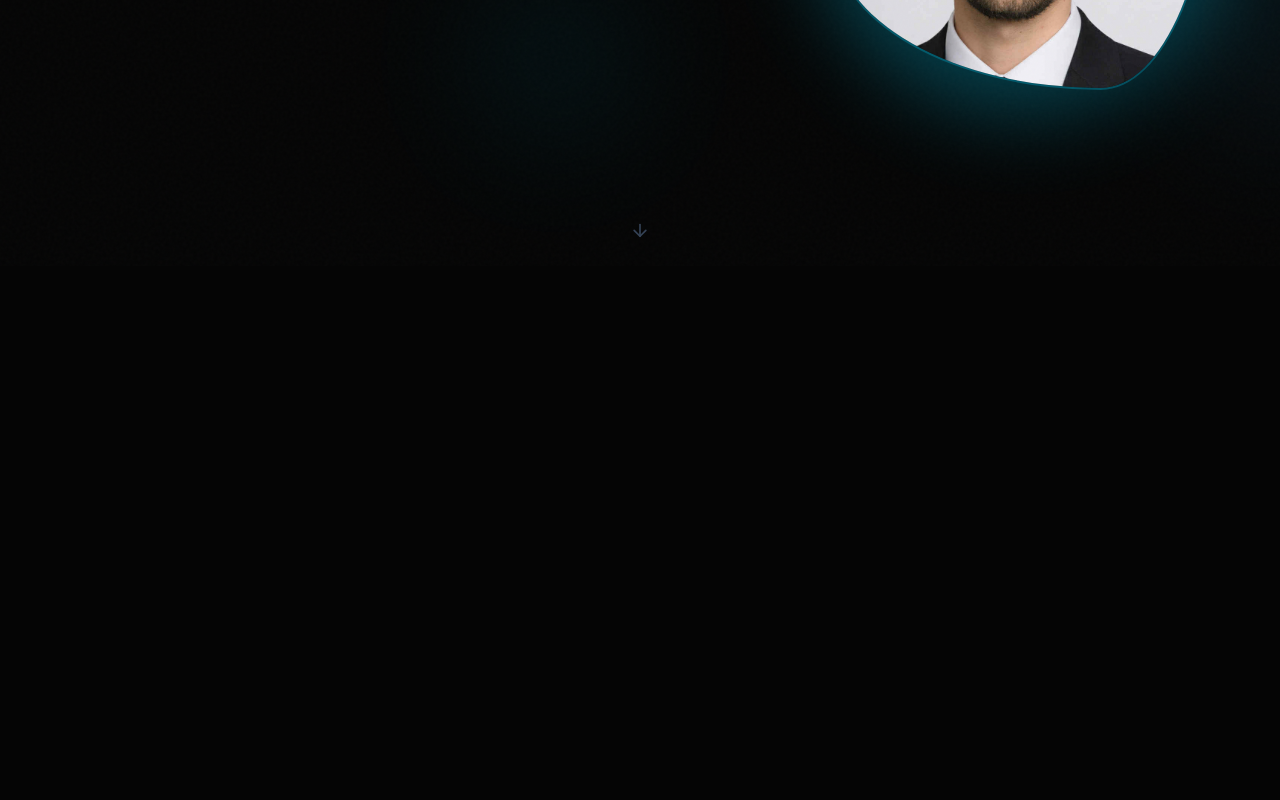
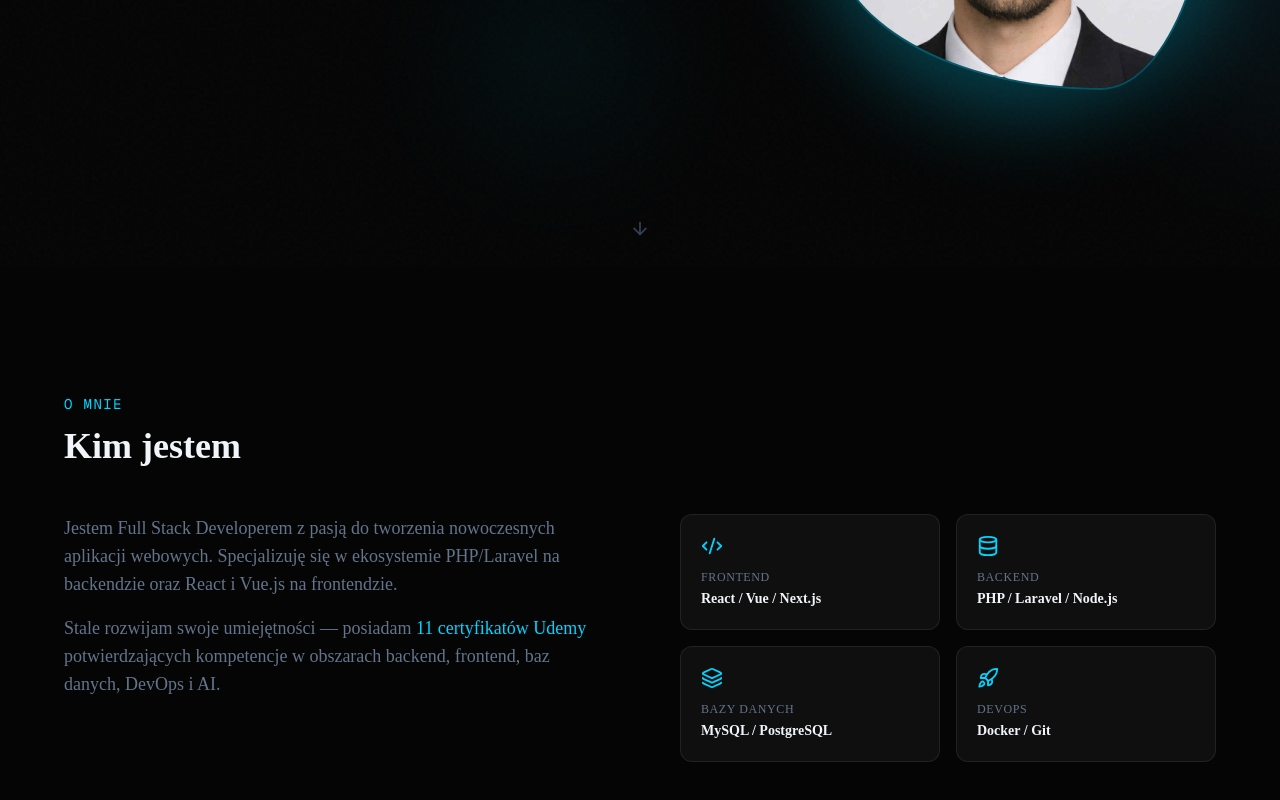
Before and after one commit to daniel-ciupek/CV_daniel_ciupek, a Next.js app: page / in a window 1280 px wide. Shown: the part 534-1334 px from the top of the page. Before the commit the page ends 800 px from the top, so only its background shows below. Built offline with nearby package versions, Linux system fonts and the light colour scheme.

Commit message:
Fix hydration error by extracting Lenis into     client provider

```diff
--- a/src/app/layout.tsx
+++ b/src/app/layout.tsx
@@ -1,8 +1,6 @@
-"use client";
-
-import { useEffect } from "react";
+import type { Metadata } from "next";
 import { Geist, Geist_Mono } from "next/font/google";
-import Lenis from "lenis";
+import LenisProvider from "@/components/layout/LenisProvider";
 import "./globals.css";
 import data from "@/config/data";
 
@@ -16,16 +14,36 @@ const geistMono = Geist_Mono({
   subsets: ["latin"],
 });
 
+export const metadata: Metadata = {
+  title: `${data.personal.name} — ${data.personal.title}`,
+  description:
+    data.personal.bio ||
+    `Portfolio ${data.personal.name} — ${data.personal.title}`,
+  openGraph: {
+    title: `${data.personal.name} — ${data.personal.title}`,
+    description:
+      data.personal.bio ||
+      `Portfolio ${data.personal.name} — ${data.personal.title}`,
+    images: [data.personal.avatar],
+    type: "website",
+  },
+  twitter: {
+    card: "summary_large_image",
+    title: `${data.personal.name} — ${data.personal.title}`,
+  },
+  icons: {
+    icon: "/logo-ciupas.png",
+    apple: "/logo-ciupas.png",
+  },
+};
+
 const jsonLd = {
   "@context": "https://schema.org",
   "@type": "Person",
   name: data.personal.name,
   jobTitle: data.personal.title,
-  url: "",
-  sameAs: [
-    data.personal.github,
-    data.personal.linkedin,
-  ].filter(Boolean),
+  email: data.personal.email,
+  sameAs: [data.personal.github, data.personal.linkedin].filter(Boolean),
 };
 
 export default function RootLayout({
@@ -33,43 +51,16 @@ export default function RootLayout({
 }: Readonly<{
   children: React.ReactNode;
 }>) {
-  useEffect(() => {
-    const lenis = new Lenis({
-      duration: 1.2,
-      easing: (t: number) => Math.min(1, 1.001 - Math.pow(2, -10 * t)),
-    });
-
-    function raf(time: number) {
-      lenis.raf(time);
-      requestAnimationFrame(raf);
-    }
-
-    requestAnimationFrame(raf);
-
-    return () => {
-      lenis.destroy();
-    };
-  }, []);
-
   return (
-    <html lang="pl" className="scroll-smooth">
-      <head>
-        <link rel="icon" href="/logo-ciupas.png" type="image/png" />
-        <link rel="apple-touch-icon" href="/logo-ciupas.png" />
-        <title>{`${data.personal.name} — ${data.personal.title}`}</title>
-        <meta name="description" content={data.personal.bio || `Portfolio ${data.personal.name} — ${data.personal.title}`} />
-        <meta property="og:title" content={`${data.personal.name} — ${data.personal.title}`} />
-        <meta property="og:description" content={data.personal.bio || `Portfolio ${data.personal.name} — ${data.personal.title}`} />
-        <meta property="og:image" content={data.personal.avatar} />
-        <meta property="og:type" content="website" />
-        <meta name="twitter:card" content="summary_large_image" />
+    <html lang="pl">
+      <body
+        className={`${geistSans.variable} ${geistMono.variable} antialiased`}
+      >
         <script
           type="application/ld+json"
           dangerouslySetInnerHTML={{ __html: JSON.stringify(jsonLd) }}
         />
-      </head>
-      <body className={`${geistSans.variable} ${geistMono.variable} antialiased`}>
-        {children}
+        <LenisProvider>{children}</LenisProvider>
       </body>
     </html>
   );
--- a/src/app/page.tsx
+++ b/src/app/page.tsx
@@ -1,5 +1,6 @@
 import Navbar from "@/components/layout/Navbar";
 import Hero from "@/components/features/Hero";
+import About from "@/components/features/About";
 
 export default function Home() {
   return (
@@ -7,6 +8,7 @@ export default function Home() {
       <Navbar />
       <main>
         <Hero />
+        <About />
       </main>
     </>
   );
--- /dev/null
+++ b/src/components/features/About.tsx
@@ -0,0 +1,155 @@
+"use client";
+
+import { motion, type Variants } from "framer-motion";
+import { Code2, Database, Layers, Rocket } from "lucide-react";
+import data from "@/config/data";
+
+const highlights = [
+  {
+    icon: Code2,
+    label: "Frontend",
+    value: "React / Vue / Next.js",
+  },
+  {
+    icon: Database,
+    label: "Backend",
+    value: "PHP / Laravel / Node.js",
+  },
+  {
+    icon: Layers,
+    label: "Bazy danych",
+    value: "MySQL / PostgreSQL",
+  },
+  {
+    icon: Rocket,
+    label: "DevOps",
+    value: "Docker / Git",
+  },
+];
+
+const fadeUp: Variants = {
+  hidden: { opacity: 0, y: 24 },
+  visible: (i: number) => ({
+    opacity: 1,
+    y: 0,
+    transition: { delay: i * 0.1, duration: 0.5, ease: "easeOut" },
+  }),
+};
+
+export default function About() {
+  return (
+    <section id="about" className="relative px-6 py-24 md:py-32">
+      {/* Section label */}
+      <div className="mx-auto max-w-6xl">
+        <motion.p
+          initial={{ opacity: 0, y: 16 }}
+          whileInView={{ opacity: 1, y: 0 }}
+          viewport={{ once: true }}
+          transition={{ duration: 0.5 }}
+          className="mb-3 font-mono text-sm tracking-widest uppercase"
+          style={{ color: "var(--accent)" }}
+        >
+          O mnie
+        </motion.p>
+
+        <motion.h2
+          initial={{ opacity: 0, y: 16 }}
+          whileInView={{ opacity: 1, y: 0 }}
+          viewport={{ once: true }}
+          transition={{ duration: 0.5, delay: 0.1 }}
+          className="mb-12 text-3xl font-bold md:text-4xl"
+          style={{ color: "var(--text)" }}
+        >
+          Kim jestem
+        </motion.h2>
+
+        <div className="grid gap-12 lg:grid-cols-2 lg:gap-20 lg:items-start">
+
+          {/* Bio text */}
+          <motion.div
+            initial={{ opacity: 0, x: -24 }}
+            whileInView={{ opacity: 1, x: 0 }}
+            viewport={{ once: true }}
+            transition={{ duration: 0.6 }}
+          >
+            {data.personal.bio ? (
+              <p
+                className="text-base leading-relaxed md:text-lg"
+                style={{ color: "var(--text-muted)" }}
+              >
+                {data.personal.bio}
+              </p>
+            ) : (
+              <div className="space-y-4">
+                <p
+                  className="text-base leading-relaxed md:text-lg"
+                  style={{ color: "var(--text-muted)" }}
+                >
+                  Jestem Full Stack Developerem z pasją do tworzenia nowoczesnych
+                  aplikacji webowych. Specjalizuję się w ekosystemie PHP/Laravel
+                  na backendzie oraz React i Vue.js na frontendzie.
+                </p>
+                <p
+                  className="text-base leading-relaxed md:text-lg"
+                  style={{ color: "var(--text-muted)" }}
+                >
+                  Stale rozwijam swoje umiejętności — posiadam{" "}
+                  <span style={{ color: "var(--accent)" }}>
+                    {data.certificates.length} certyfikatów Udemy
+                  </span>{" "}
+                  potwierdzających kompetencje w obszarach backend, frontend,
+                  baz danych, DevOps i AI.
+                </p>
+              </div>
+            )}
+          </motion.div>
+
+          {/* Highlights grid */}
+          <div className="grid grid-cols-1 gap-4 sm:grid-cols-2">
+            {highlights.map((item, i) => (
+              <motion.div
+                key={item.label}
+                custom={i}
+                variants={fadeUp}
+                initial="hidden"
+                whileInView="visible"
+                viewport={{ once: true }}
+                className="group rounded-xl p-5 transition-all duration-300"
+                style={{
+                  backgroundColor: "var(--bg-surface)",
+                  border: "1px solid var(--border)",
+                }}
+                onMouseEnter={e => {
+                  (e.currentTarget as HTMLElement).style.borderColor =
+                    "rgba(0,212,255,0.30)";
+                }}
+                onMouseLeave={e => {
+                  (e.currentTarget as HTMLElement).style.borderColor =
+                    "var(--border)";
+                }}
+              >
+                <item.icon
+                  size={22}
+                  className="mb-3 transition-colors duration-300"
+                  style={{ color: "var(--accent)" }}
+                />
+                <p
+                  className="mb-1 text-xs font-medium uppercase tracking-wider"
+                  style={{ color: "var(--text-muted)" }}
+                >
+                  {item.label}
+                </p>
+                <p
+                  className="text-sm font-semibold"
+                  style={{ color: "var(--text)" }}
+                >
+                  {item.value}
+                </p>
+              </motion.div>
+            ))}
+          </div>
+        </div>
+      </div>
+    </section>
+  );
+}
--- /dev/null
+++ b/src/components/layout/LenisProvider.tsx
@@ -0,0 +1,30 @@
+"use client";
+
+import { useEffect } from "react";
+import Lenis from "lenis";
+
+export default function LenisProvider({
+  children,
+}: {
+  children: React.ReactNode;
+}) {
+  useEffect(() => {
+    const lenis = new Lenis({
+      duration: 1.2,
+      easing: (t: number) => Math.min(1, 1.001 - Math.pow(2, -10 * t)),
+    });
+
+    function raf(time: number) {
+      lenis.raf(time);
+      requestAnimationFrame(raf);
+    }
+
+    requestAnimationFrame(raf);
+
+    return () => {
+      lenis.destroy();
+    };
+  }, []);
+
+  return <>{children}</>;
+}
--- a/src/config/data.ts
+++ b/src/config/data.ts
@@ -7,12 +7,12 @@ const data: SiteData = {
     title: "Full Stack Developer",
     avatar: "/MyImage/avatarDc.jpeg",
     bio: "", // TODO: dodaj krótki opis "o mnie"
-    email: "", // TODO: uzupełnij
-    phone: "", // TODO: uzupełnij
-    github: "", // TODO: URL profilu
-    linkedin: "", // TODO: URL profilu
-    facebook: "", // TODO: URL profilu
-    instagram: "", // TODO: URL profilu
+    email: "dciupek0@gmail.com",
+    phone: "+48 798277925",
+    github: "https://github.com/daniel-ciupek",
+    linkedin: "http://linkedin.com/in/daniel-ciupek-4ab127387",
+    facebook: "https://www.facebook.com/daniel.ciupek.7?locale=pl_PL",
+    instagram: "https://www.instagram.com/danter005?igsh=Zzh3bGNrNmtxNHht&utm_source=qr",
   },
 
   // ─── Umiejętności ──────────────────────────────────────────────
--- /dev/null
+++ b/src/types/css.d.ts
@@ -0,0 +1,4 @@
+declare module "*.css" {
+  const content: Record<string, string>;
+  export default content;
+}
```
Also changed, not shown: 1 other file (tests, documents, lock files or other folders).
